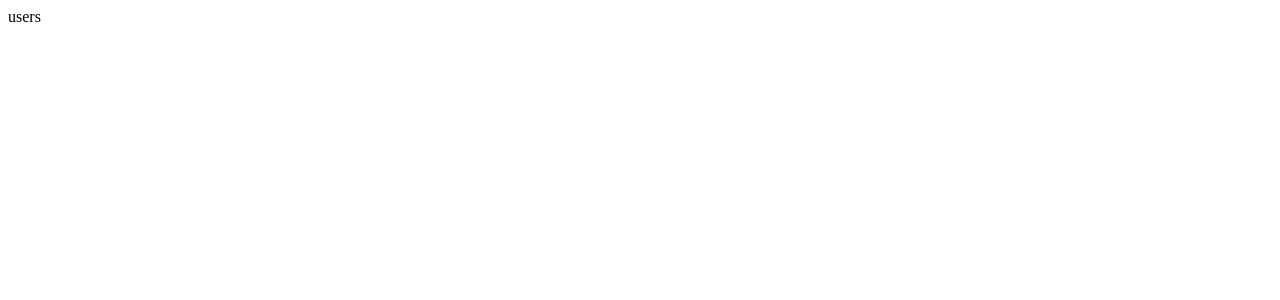
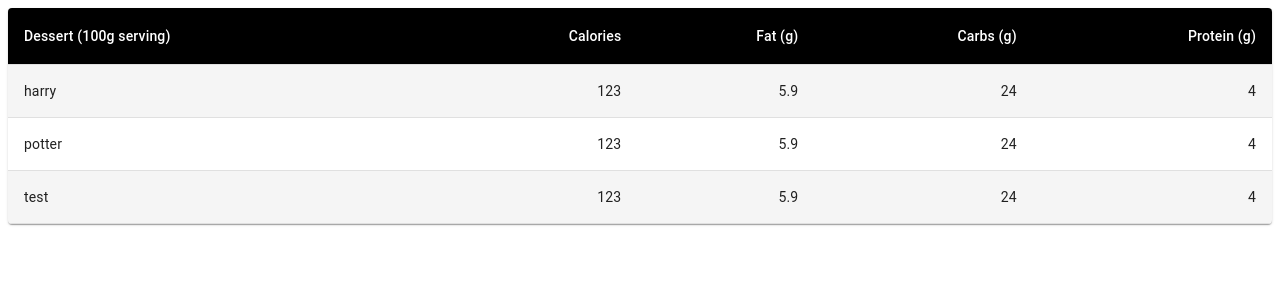
Before and after one commit to sunyang-629/OVC-trrt, a React (Create React App) app: page /users in a window 1280 px wide. Shown: the top 300 px of the page. Built offline with nearby package versions, Linux system fonts and the light colour scheme.

Commit message:
add usertable

```diff
--- a/package.json
+++ b/package.json
@@ -3,6 +3,7 @@
   "version": "0.1.0",
   "private": true,
   "dependencies": {
+    "@material-ui/core": "^4.11.2",
     "@testing-library/jest-dom": "^5.11.4",
     "@testing-library/react": "^11.1.0",
     "@testing-library/user-event": "^12.1.10",
--- /dev/null
+++ b/src/components/UserTable.tsx
@@ -0,0 +1,78 @@
+import React from 'react';
+import { withStyles, Theme, createStyles, makeStyles } from '@material-ui/core/styles';
+import Table from '@material-ui/core/Table';
+import TableBody from '@material-ui/core/TableBody';
+import TableCell from '@material-ui/core/TableCell';
+import TableContainer from '@material-ui/core/TableContainer';
+import TableHead from '@material-ui/core/TableHead';
+import TableRow from '@material-ui/core/TableRow';
+import Paper from '@material-ui/core/Paper';
+
+const StyledTableCell = withStyles((theme: Theme) =>
+  createStyles({
+    head: {
+      backgroundColor: theme.palette.common.black,
+      color: theme.palette.common.white,
+    },
+    body: {
+      fontSize: 14,
+    },
+  }),
+)(TableCell);
+
+const StyledTableRow = withStyles((theme: Theme) =>
+  createStyles({
+    root: {
+      '&:nth-of-type(odd)': {
+        backgroundColor: theme.palette.action.hover,
+      },
+    },
+  }),
+)(TableRow);
+
+const useStyles = makeStyles({
+  table: {
+    minWidth: 700,
+  },
+});
+
+const rows = [
+  { name: 'harry', calories: 123, fat: 5.9, carbs: 24, protein: 4.0 },
+  { name: 'potter', calories: 123, fat: 5.9, carbs: 24, protein: 4.0 },
+  { name: 'test', calories: 123, fat: 5.9, carbs: 24, protein: 4.0 },
+]
+
+const UserTable = () => {
+  const classes = useStyles();
+
+  return (
+    <TableContainer component={Paper}>
+      <Table className={classes.table} aria-label="customized table">
+        <TableHead>
+          <TableRow>
+            <StyledTableCell>Dessert (100g serving)</StyledTableCell>
+            <StyledTableCell align="right">Calories</StyledTableCell>
+            <StyledTableCell align="right">Fat&nbsp;(g)</StyledTableCell>
+            <StyledTableCell align="right">Carbs&nbsp;(g)</StyledTableCell>
+            <StyledTableCell align="right">Protein&nbsp;(g)</StyledTableCell>
+          </TableRow>
+        </TableHead>
+        <TableBody>
+          {rows.map((row) => (
+            <StyledTableRow key={row.name}>
+              <StyledTableCell component="th" scope="row">
+                {row.name}
+              </StyledTableCell>
+              <StyledTableCell align="right">{row.calories}</StyledTableCell>
+              <StyledTableCell align="right">{row.fat}</StyledTableCell>
+              <StyledTableCell align="right">{row.carbs}</StyledTableCell>
+              <StyledTableCell align="right">{row.protein}</StyledTableCell>
+            </StyledTableRow>
+          ))}
+        </TableBody>
+      </Table>
+    </TableContainer>
+  );
+}
+
+export default UserTable;
--- a/src/views/Users.tsx
+++ b/src/views/Users.tsx
@@ -1,9 +1,14 @@
 import React from 'react'
+// import Button from '@material-ui/core/Button';
+import UserTable from '../components/UserTable';
 
 const Users:React.FunctionComponent<{}> = () => {
+
+
+
   return (
     <div>
-      users
+      <UserTable />
     </div>
   )
 }
```
Also changed, not shown: 2 other files (tests, documents, lock files or other folders).
